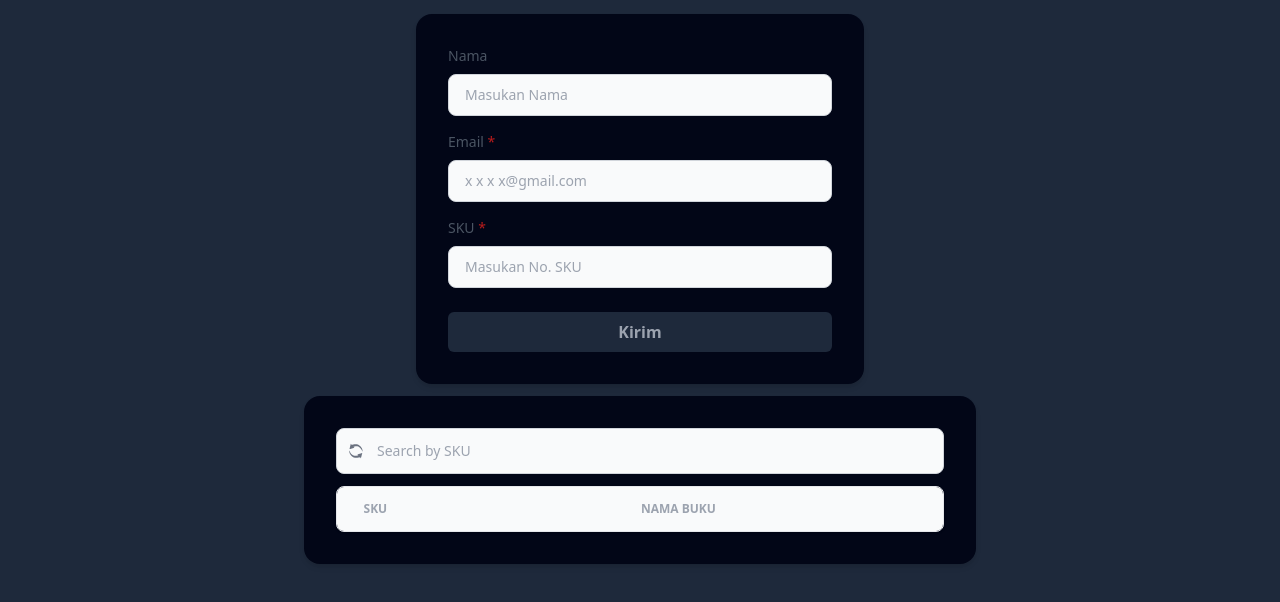
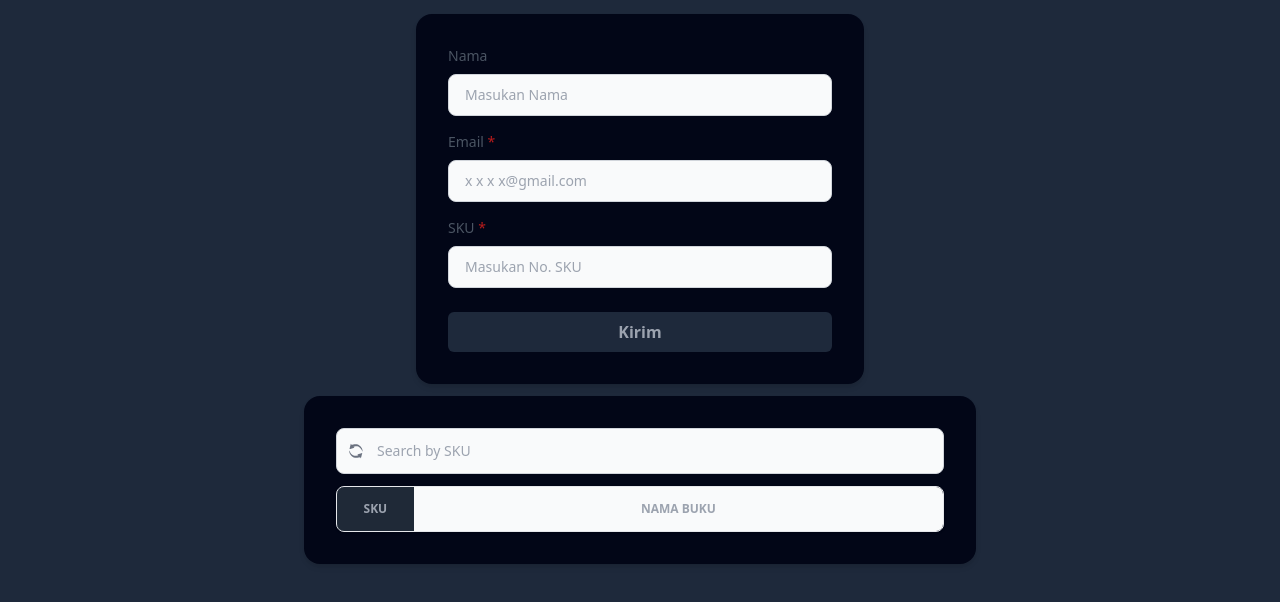
Before and after one commit to Zunnazif/zunnaclient, a website with bundled scripts: page index.html in a window 1280 px wide. Both pictures are taken after a click on the element 356 px from the left and 521 px from the top of the page. Shown: the part 70-672 px from the top of the page. Built offline with nearby package versions, Linux system fonts and the light colour scheme.

Commit message:
adj search book

```diff
--- a/index.html
+++ b/index.html
@@ -129,8 +129,8 @@
                 <table class="w-full divide-y divide-gray-200 dark:divide-gray-700 text-center">
                     <thead class="text-gray-400 text-xs bg-gray-50 dark:bg-gray-700">
                         <tr>
-                            <th class="py-3.5 px-4 w-9">SKU</th>
-                            <th class="py-3.5 px-4 w-96">NAMA BUKU</th>
+                            <th id="thSKU" class="py-3.5 px-4 w-9">SKU</th>
+                            <th id="thNama" class="py-3.5 px-4 w-96 bg-gray-800">NAMA BUKU</th>
                         </tr>
                     </thead>
                     <tbody id="tb" class="text-white divide-y divide-gray-700 text-xs ">
--- a/js/searchBook.js
+++ b/js/searchBook.js
@@ -1,5 +1,6 @@
 let getNameBook = document.getElementById('getNameBook');
 let getSKUBook = document.getElementById('getSKUBook');
+
 let tb = document.getElementById('tb');
 
 
--- a/js/toggleHandler.js
+++ b/js/toggleHandler.js
@@ -11,14 +11,20 @@ function humbergerHandler() {
 function changeHandler() {
     let getNameBook = document.getElementById('getNameBook');
     let getSKUBook = document.getElementById('getSKUBook');
+    let thSKU = document.getElementById('thSKU');
+    let thNama = document.getElementById('thNama');
 
     if (getNameBook.classList.contains('hidden')){
         getNameBook.classList.remove('hidden');
+        thNama.classList.add('bg-gray-800')
+        thSKU.classList.remove('bg-gray-800')
         getSKUBook.classList.add('hidden');
         getSKUBook.value = "";
     } else {
         getNameBook.classList.add('hidden');
         getSKUBook.classList.remove('hidden');
+        thNama.classList.remove('bg-gray-800')
+        thSKU.classList.add('bg-gray-800')
         getNameBook.value = "";
     };
 
```
